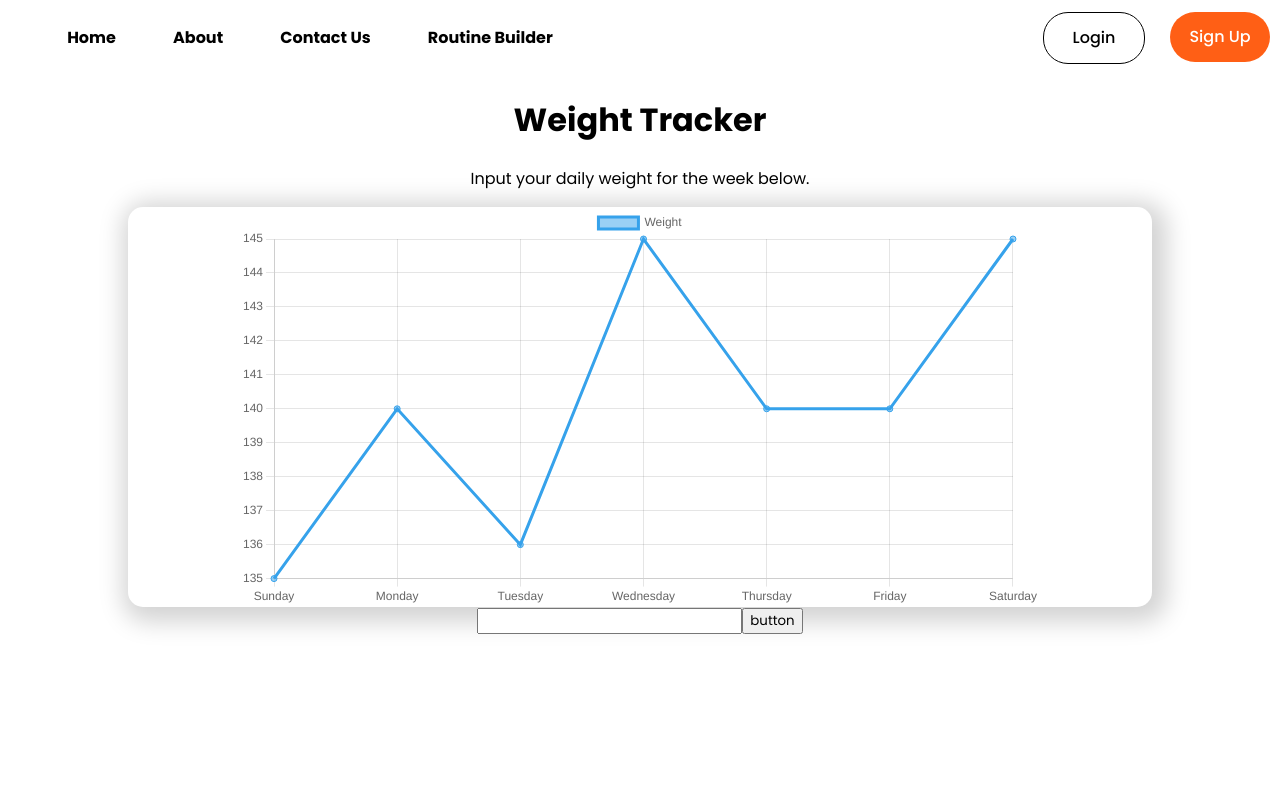
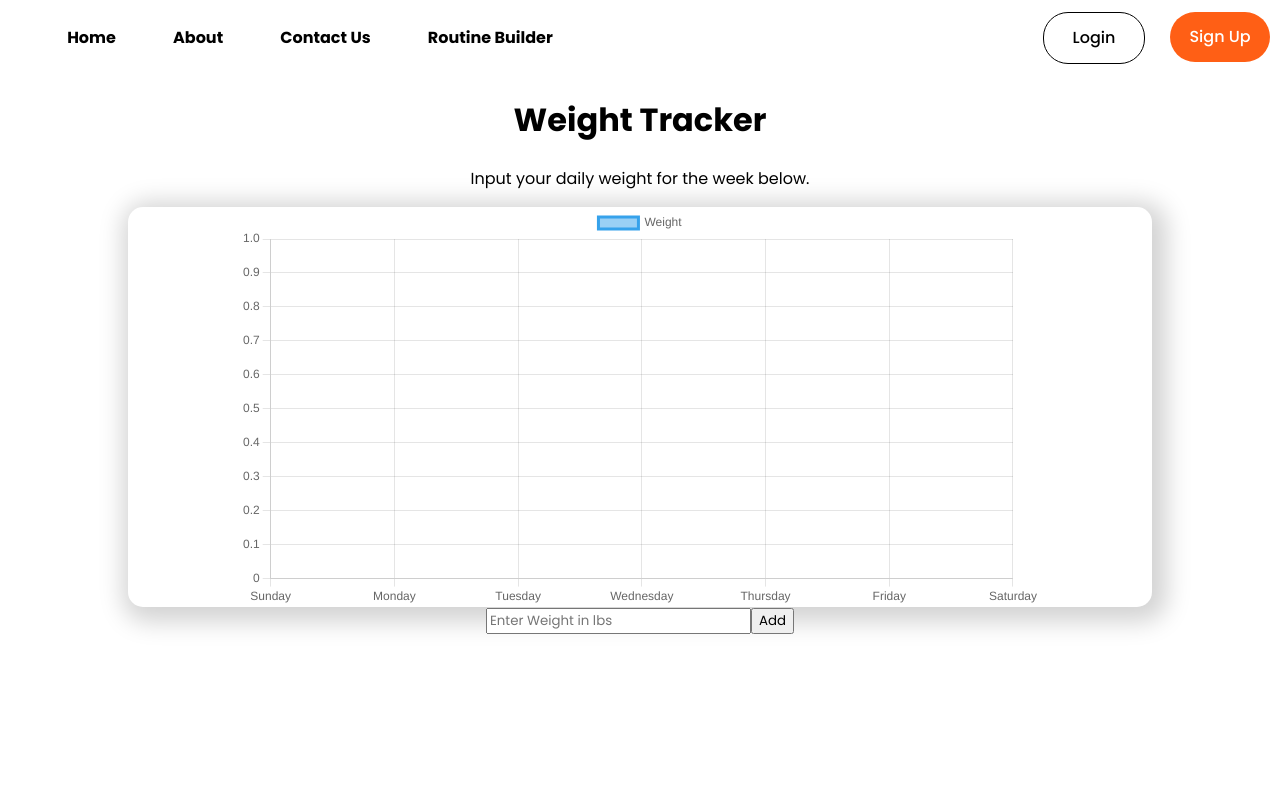
Before and after one commit to codehoover/peak, a React (Create React App) app: page /RoutineBuilder in a window 1280 px wide. Shown: the top 800 px of the page. Built offline with nearby package versions, Linux system fonts and the light colour scheme.

Commit message:
weight loss spread working

```diff
--- a/src/components/WeightTracker.jsx
+++ b/src/components/WeightTracker.jsx
@@ -2,7 +2,27 @@ import { useState } from "react";
 import { Chart as Chartjs } from "chart.js/auto";
 import { Line } from "react-chartjs-2";
 
+var data_arr = [];
+
 export default function WeightTracker(){
+    const [weightData, setWeightData] = useState([])
+    const [value, setValue] = useState(null)
+
+
+    function handleAddWeight(weight){
+        if (value === null || value ===""){
+            alert("Please enter valid input.")
+        }
+        else{
+            //spreads pre-existing data and adds new data to end of array
+            setWeightData([...weightData,weight])
+            console.log(weightData)
+        }
+        //data_arr.push(parseInt(weight));
+
+    }
+
+
     return(
         <div>
             <h1> Weight Tracker</h1>
@@ -20,7 +40,7 @@ export default function WeightTracker(){
                     datasets: [
                         {
                             label: "Weight",
-                            data: [135,140,136,145,140,140,145],
+                            data: weightData,
                         },
                     ]
 
@@ -32,8 +52,9 @@ export default function WeightTracker(){
             </div>
 
             <div>
-                <input/>
-                <button>button</button>
+                <input id="weight-input-data" placeholder="Enter Weight in lbs" onChange={e => setValue(e.target.value)}/>
+
+                <button onClick={() => handleAddWeight(value)}>Add</button>
             </div>
 
         </div>
```
